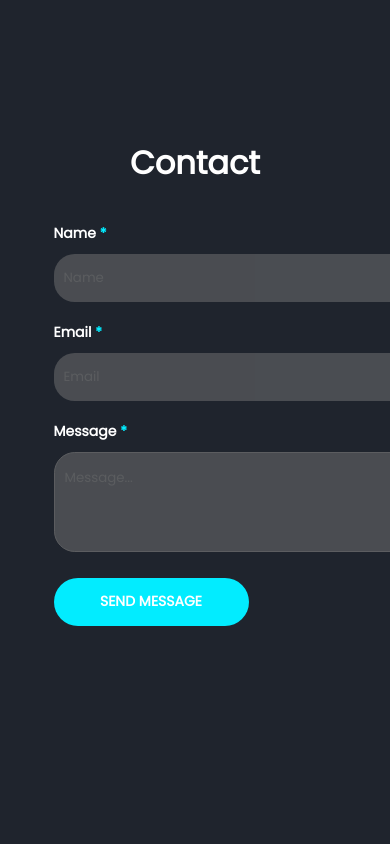
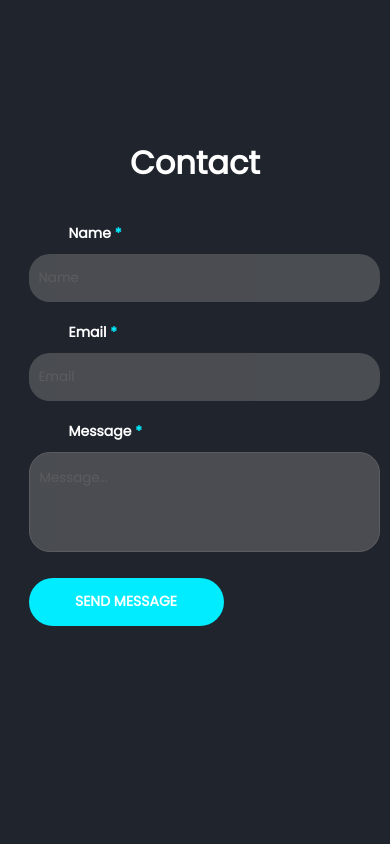
Before and after one commit to luisnavedag/Nuevo-Portfolio, a plain HTML site: page index.html in a window 390 px wide. Shown: the part 4340-5184 px from the top of the page. Drawn offline with nearby package versions, Linux system fonts and the light colour scheme.

Commit message:
updates forms

```diff
--- a/styles.css
+++ b/styles.css
@@ -698,28 +698,34 @@ header{
   }
 
   .contact{
-    margin: 0;
+    width: 100%;
+    min-height: 100vh;
+    margin-right: -50px;
     padding: 0;
-    width: 100%;
+    width: 100vw;
     gap: 20px;
   }
   .contact-form{
     display: flex;
     flex-direction: column;
     margin-top: -90px;
-    width: 100vw;
+    width: 90%;
     padding: 10px;
+    margin-right: 20px;
   }
 
-  .contact-form form input{
-    width: 100%;
+  .contact-form form p input{
+    width: 90vw;
+    margin-left: -40px;
   }
-  .contact-form form textarea{
-    width: 400px;
+  .contact-form form p textarea{
+    width: 90vw;
     height: 100px;
+    margin-left: -40px;
   }
 
   .contact-form form button{
     width: 50vw;
+    margin-left: -40px;
   }
 }
```
